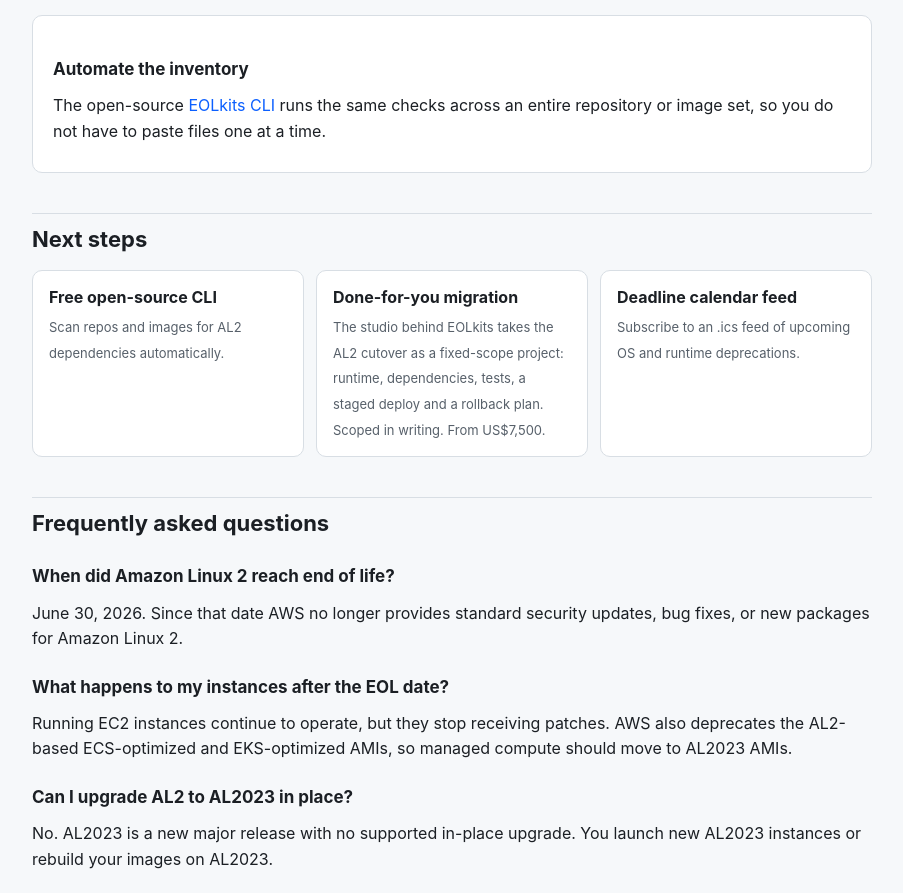
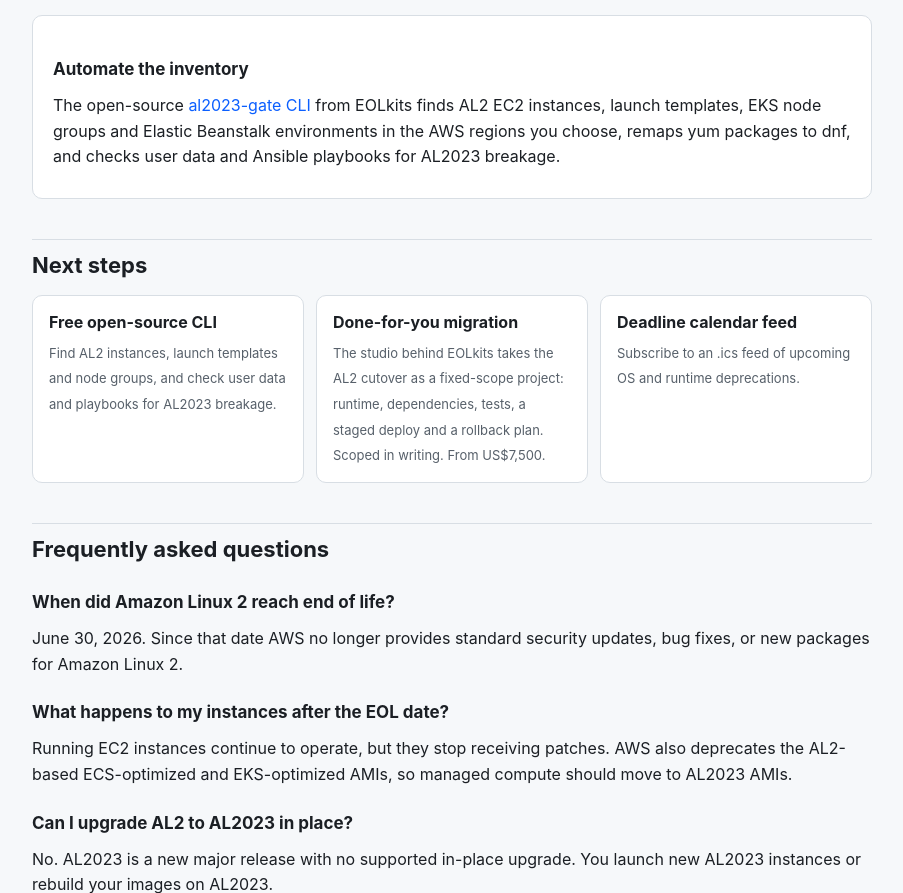
Before and after one commit to ntoledo319/amazon-linux-2-eol, a plain HTML site: page index.html in a window 1280 px wide. Shown: the part 2946-3839 px from the top of the page, without its empty margins (188-1091 px from the left). Drawn offline with Linux system fonts and the light colour scheme.

Commit message:
AL2 page: describe the al2023-gate CLI as it is
The page said the EOLkits CLI "runs the same checks across an entire
repository or image set" and "scans repos and images". The AL2 kit
(kits/al2023-gate) finds AL2 EC2 instances, launch templates, EKS node
groups and Elastic Beanstalk environments, remaps yum packages to dnf,
and checks user data and Ansible playbooks. Both lines now say that,
and link the kit directly.

Co-Authored-By: Claude Opus 5.5 <noreply@anthropic.com>
Claude-Session: https://claude.ai/code/session_01DvzVGYRgVGHY9wXKZtVTXR

```diff
--- a/index.html
+++ b/index.html
@@ -180,14 +180,14 @@ footer{border-top:1px solid var(--line);margin-top:48px;padding:24px 0;color:var
     </ol>
     <div class="card">
       <h3>Automate the inventory</h3>
-      <p>The open-source <a href="https://github.com/ntoledo319/EOLkits">EOLkits CLI</a> runs the same checks across an entire repository or image set, so you do not have to paste files one at a time.</p>
+      <p>The open-source <a href="https://github.com/ntoledo319/EOLkits/tree/main/kits/al2023-gate">al2023-gate CLI</a> from EOLkits finds AL2 EC2 instances, launch templates, EKS node groups and Elastic Beanstalk environments in the AWS regions you choose, remaps yum packages to dnf, and checks user data and Ansible playbooks for AL2023 breakage.</p>
     </div>
   </section>
 
   <section id="cta">
     <h2>Next steps</h2>
     <div class="cta-grid">
-      <a class="cta" href="https://github.com/ntoledo319/EOLkits"><b>Free open-source CLI</b><span>Scan repos and images for AL2 dependencies automatically.</span></a>
+      <a class="cta" href="https://github.com/ntoledo319/EOLkits/tree/main/kits/al2023-gate"><b>Free open-source CLI</b><span>Find AL2 instances, launch templates and node groups, and check user data and playbooks for AL2023 breakage.</span></a>
       <a class="cta" href="https://toledotechnologies.com/end-of-life-migration/?from=al2"><b>Done-for-you migration</b><span>The studio behind EOLkits takes the AL2 cutover as a fixed-scope project: runtime, dependencies, tests, a staged deploy and a rollback plan. Scoped in writing. From US$7,500.</span></a>
       <a class="cta" href="https://eolkits.com/deprecations.ics"><b>Deadline calendar feed</b><span>Subscribe to an .ics feed of upcoming OS and runtime deprecations.</span></a>
     </div>
```
